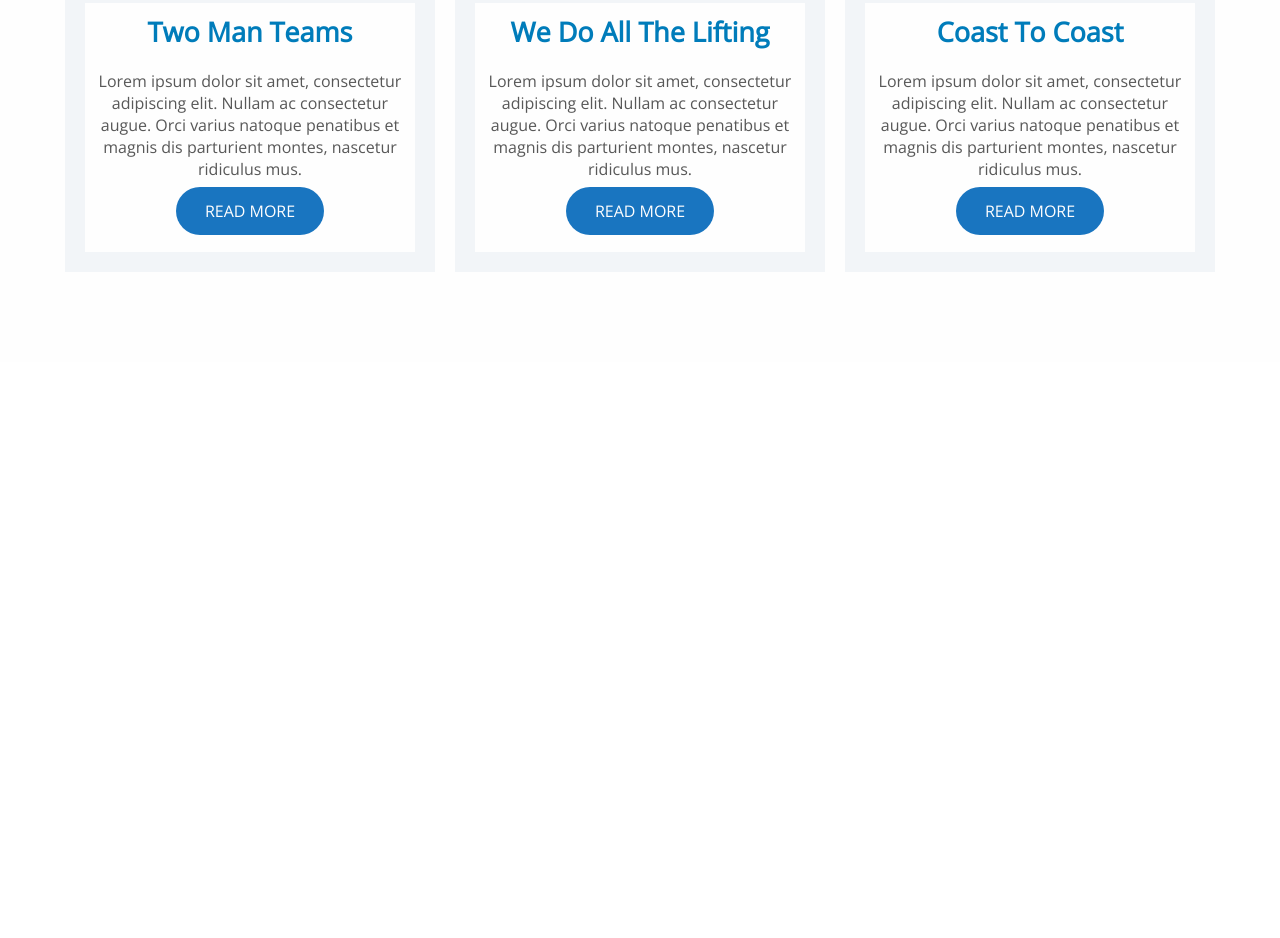
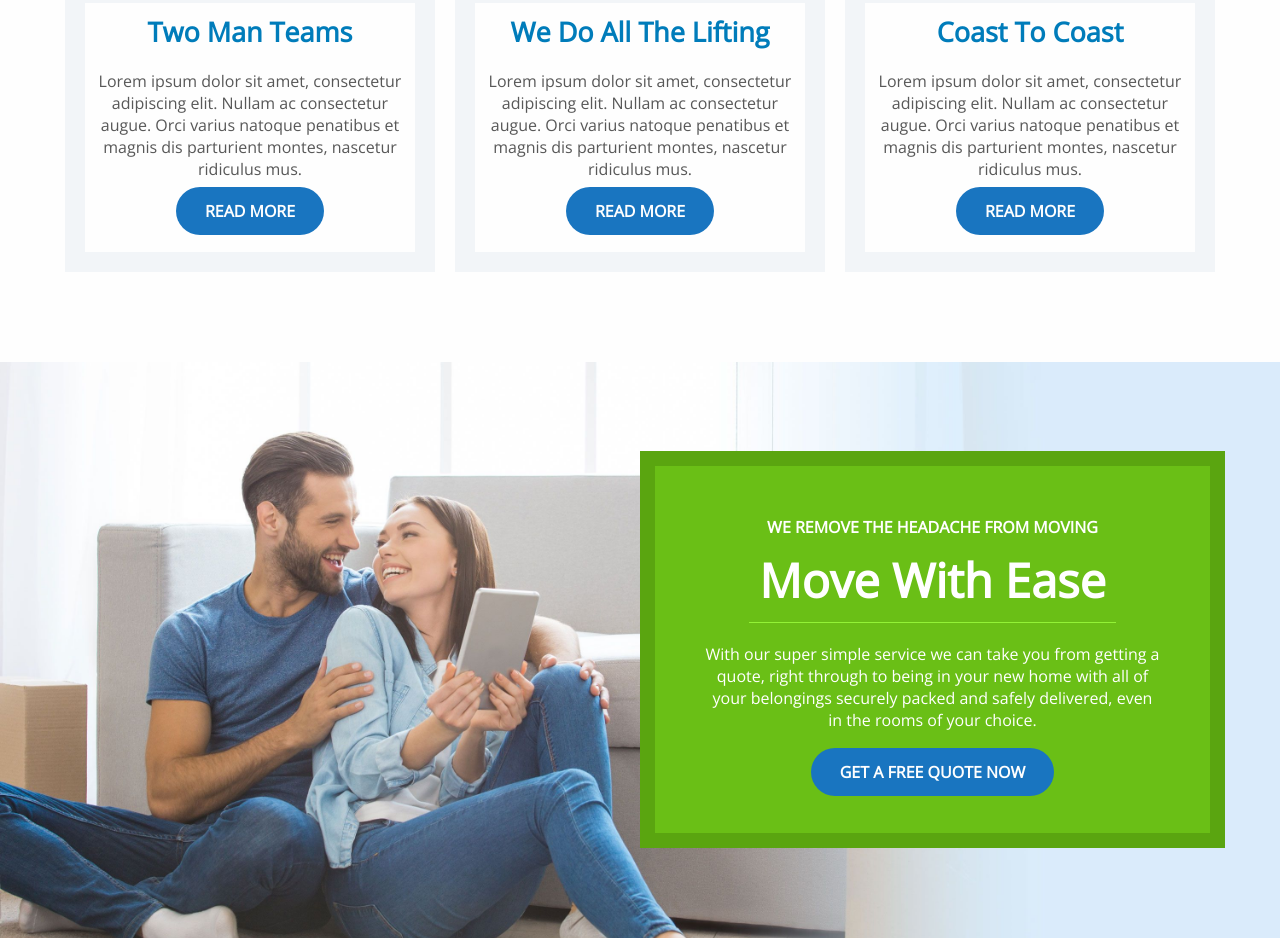
Before and after one commit to RoccoChiarella/proj-html-vuejs, a plain HTML site: page index.html in a window 1280 px wide. Shown: the part 1784-2722 px from the top of the page. Before the commit the page ends 2146 px from the top, so only its background shows below. Drawn offline with nearby package versions, Linux system fonts and the light colour scheme.

Commit message:
Blocco Ease

```diff
--- a/assets/style.css
+++ b/assets/style.css
@@ -253,6 +253,79 @@ header{
     margin-bottom: 20px;
 }
 
+.ease{
+    width: 100%;
+    background-image: url("img/avada-movers-movewithease-background-new.jpg");
+    background-position: center;
+    background-repeat: no-repeat;
+    background-size: cover;
+    padding-top: 7%;
+    padding-right: 30px;
+    padding-bottom: 7%;
+    padding-left: 30px;
+}
+
+.ease .container{
+    display: flex;
+    justify-content: flex-end;
+}
+
+.ease-box{
+    width: 50%;
+    display: flex;
+    flex-direction: column;
+    align-items: center;
+    background-color: #5AA510;
+    color: white;
+    padding: 15px;
+}
+
+.ease-box-content{
+    padding: 30px;
+    background: #6ABF16;
+}
+
+.ease-box .ease-box-title{
+    display: flex;
+    flex-direction: column;
+    align-items: center;
+    padding: 10px;
+}
+
+.ease-box .ease-box-title h3{
+    font-size: 16px;
+    margin: 10px 0;
+}
+
+.ease-box .ease-box-title .ease-box-title-container{
+    border-bottom: 1px solid #93f236;
+    padding: 0 10px;
+}
+
+.ease-box .ease-box-title h1{
+    font-size: 47px;
+    margin-bottom: 10px;
+}
+
+.ease-box .ease-box-wrapper{
+    display: flex;
+    flex-direction: column;
+    align-items: center;
+}
+
+.ease-box .ease-box-wrapper .ease-box-text{
+    padding: 10px 20px 20px 20px;
+}
+
+.ease-box .ease-box-wrapper .ease-box-text p{
+    margin-bottom: 10px;
+}
+
+.ease-box .ease-box-wrapper .ease-box-button{
+    margin-bottom: 20px;
+}
+
+
 .button{
     color: #FEFEFE;
     background-color: #1975C0;
@@ -260,6 +333,7 @@ header{
     border-radius: 25px;
     border-color: #FEFEFE;
     transition: all .2s;
+    font-weight: bold;
 }
 
 .button:hover{
--- a/index.html
+++ b/index.html
@@ -176,6 +176,28 @@
                         </div>
                     </div>
                 </div>
+                <div class="ease">
+                    <div class="container">
+                        <div class="ease-box">
+                            <div class="ease-box-content">
+                                <div class="ease-box-title">
+                                    <h3 class="upper-case text-center">We remove the headache from moving</h3>
+                                    <div class="ease-box-title-container">
+                                        <h1 class="text-center">Move With Ease</h1>
+                                    </div>
+                                </div>
+                                <div class="ease-box-wrapper">
+                                    <div class="ease-box-text">
+                                        <p class="text-center">With our super simple service we can take you from getting a quote, right through to being in your new home with all of your belongings securely packed and safely delivered, even in the rooms of your choice.</p>
+                                    </div>
+                                    <div class="ease-box-button">
+                                        <span class="button upper-case">Get a free quote now</span>
+                                    </div>
+                                </div>
+                            </div>
+                        </div>
+                    </div>
+                </div>
             </div>
             <footer>
 
```
